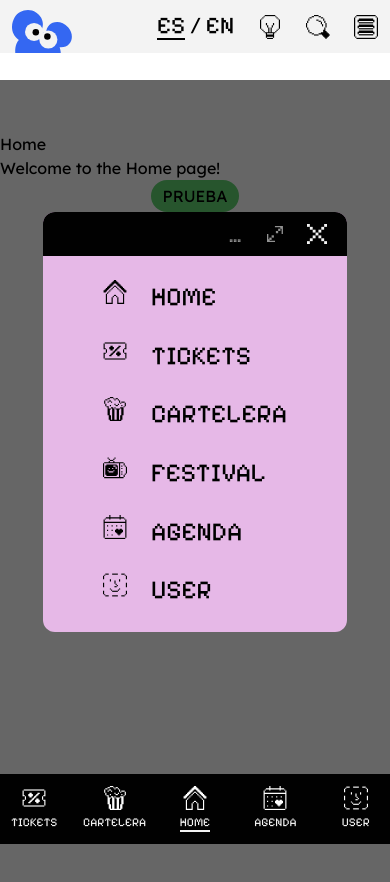
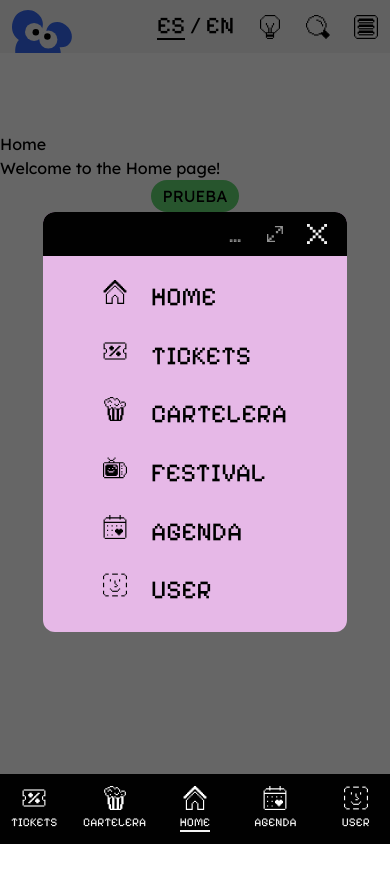
Before and after one commit to monixvision/Zeta-Channel-App, a React (Vite) app: page / in a window 390 px wide. Both pictures are taken after a click on the button 366 px from the left and 26 px from the top of the page. Shown: the top 882 px of the page. After the commit the page ends 844 px from the top, so only its background shows below. Built offline with nearby package versions, Linux system fonts and the light colour scheme.

Commit message:
conseguimos poner el fondo negro para diferenciarlo del contenido y lo hemos puesto fixed a toda la pantalla

```diff
--- a/src/components/PopupMenu.jsx
+++ b/src/components/PopupMenu.jsx
@@ -10,7 +10,7 @@ import festivalIcon from '../assets/img/icon/icon-festival.svg';
 
 
 const PopupMenu = ({ popupIsOpen, setpopupIsOpen }) => (
-    <>
+    <div className={`fixed top-0 left-0 w-full h-full z-999 lg:hidden ${popupIsOpen ? '' : 'hidden'}`}>
         <div className={`absolute w-full h-full bg-black opacity-60 z-999 ${popupIsOpen ? '' : 'hidden'}`} onClick={() => setpopupIsOpen(false)}>
         </div>
         <nav className={`flex flex-col rounded-xl bg-pink absolute z-999 left-0 right-0 top-0 bottom-0 my-auto h-fit mx-auto w-fit ${popupIsOpen ? '' : 'hidden'}  `} >
@@ -59,7 +59,7 @@ const PopupMenu = ({ popupIsOpen, setpopupIsOpen }) => (
                 </ul>
             </ul>
         </nav >
-    </>
+    </div>
 )
 
 export default PopupMenu;
```
